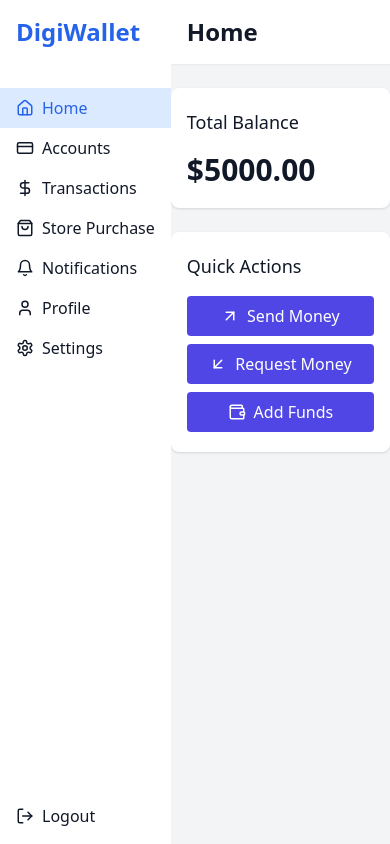
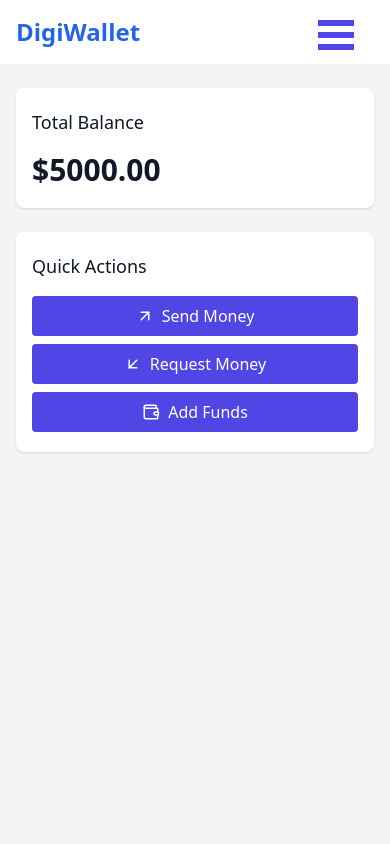
Before and after one commit to gitthat30/stratpoint-react-nieva, a React (Create React App) app: page /login in a window 390 px wide. Both pictures are taken after typing "name@example.com", "Sample123" into the empty fields and a click on the button "Log In". Built offline with nearby package versions, Linux system fonts and the light colour scheme.

Commit message:
feat: added burger menu that appears on phone resolutions

```diff
--- a/src/App.tsx
+++ b/src/App.tsx
@@ -5,14 +5,13 @@ import { AuthProvider, TabProvider, Tab, SettingsProvider } from './contexts';
 import { useAuthContext, useSettingsContext, useTabContext } from './hooks';
 import { BrowserRouter as Router, Route, Routes, Navigate, Outlet, useNavigate } from 'react-router-dom';
 import { Sidebar, Header } from './components';
+import { slide as Menu } from 'react-burger-menu';
 
 function App() {
   return (
     <AuthProvider>
       <Router>
-        <div className='dark'>
           <AppRoutes />
-        </div>
       </Router>
     </AuthProvider>
   );
@@ -67,12 +66,21 @@ export const UserRoutes : React.FC = () => {
 
   return (
     <div className={settings.darkMode ? 'dark' : 'light'}>
+      <div className="fixed h-15 p-4 bg-sidebar w-full lg:hidden grid grid-cols-2 items-center">
+            <h1 className="inline-block text-2xl font-bold text-blue-600">DigiWallet</h1>
+      </div>
       <div className="flex h-screen bg-background">
-        <div className="w-50 bg-sidebar">
+        <div className="lg:hidden bg-sidebar">
+          <Menu burgerBarClassName='bg-card-text' className='bg-sidebar' burgerButtonClassName='fixed right-4' pageWrapId='page-wrap' noOverlay>
+            <Sidebar handleTabChange={handleTabChange} />
+          </Menu>
+        </div>
+
+        <div className="w-64 bg-sidebar hidden lg:block">
             <Sidebar handleTabChange={handleTabChange}/>
         </div>
 
-        <div className="flex-1 overflow-y-auto">
+        <div className="flex-1 overflow-y-auto pt-16">
             <Header />
             <main className="max-w-7xl mx-auto py-6 sm:px-6 lg:px-8">
               <Routes>
--- a/src/components/user/common/Header/Header.tsx
+++ b/src/components/user/common/Header/Header.tsx
@@ -4,10 +4,10 @@ import { useTabContext } from '../../../../hooks/useTabContext';
 export function Header() {
     const { activeTab } = useTabContext();
     return (
-        <header className="bg-header shadow-sm">
-          <div className="max-w-7xl mx-auto py-4 px-4 sm:px-6 lg:px-8">
+        <div className="bg-header shadow-sm">
+          <div className="hidden lg:block max-w-7xl mx-auto py-4 px-4 sm:px-6 lg:px-8">
             <h1 className="text-2xl font-semibold text-header-text">{activeTab.charAt(0).toUpperCase() + activeTab.slice(1)}</h1>
           </div>
-        </header>
+        </div>
     )
 }
--- a/src/components/user/home/BalanceCard/BalanceCard.tsx
+++ b/src/components/user/home/BalanceCard/BalanceCard.tsx
@@ -6,7 +6,7 @@ interface BalanceCardProps {
 
 export function BalanceCard( { balance }: BalanceCardProps) {
     return (
-        <div className="bg-card-background overflow-hidden shadow rounded-lg">
+        <div className="bg-card-background overflow-hidden shadow rounded-lg max-w-sm:flex md:max-w-md:flex">
             <div className="px-4 py-5 sm:p-6">
             <h3 className="text-lg font-medium text-header-text mb-4">Total Balance</h3>
             <p className="text-3xl text-header-text font-bold">${balance.toFixed(2)}</p>
--- a/src/components/user/home/QuickActions/QuickActions.tsx
+++ b/src/components/user/home/QuickActions/QuickActions.tsx
@@ -9,7 +9,7 @@ interface QuickActionsProps {
 
 export function QuickActions( { handleSendMoney, handleRequestMoney, handleAddFunds } : QuickActionsProps) {
     return (
-        <div className="bg-card-background overflow-hidden shadow rounded-lg">
+        <div className="bg-card-background overflow-hidden shadow rounded-lg max-w-sm:flex md:max-w-md:flex">
             <div className="px-4 py-5 sm:p-6">
             <h3 className="text-lg font-medium text-header-text mb-4">Quick Actions</h3>
             <div className="space-y-2">
--- a/src/index.css
+++ b/src/index.css
@@ -45,3 +45,11 @@
     --currency-button: 235 235 235;
     --currency-button-hover: 182 182 182
 }
+
+.bm-burger-button {
+    position: fixed;
+    width: 36px;
+    height: 30px;
+    right: 36px;
+    top: 20px;
+  }
--- a/src/pages/user/Home.tsx
+++ b/src/pages/user/Home.tsx
@@ -2,9 +2,14 @@ import React from 'react'
 import { BalanceCard, QuickActions } from '../../components/user/home'
 export function Home() {
     return(
-        <div className="grid grid-cols-1 md:grid-cols-2 lg:grid-cols-3 gap-6">
-            <BalanceCard balance={5000} />
-            <QuickActions handleSendMoney={() => {}} handleRequestMoney={() => {}} handleAddFunds={() => {}} />
+        <div className="grid grid-cols-1 md:grid-cols-2 lg:grid-cols-3 gap-6 justify-center">
+            <div className='px-4 md:p-0'>
+                <BalanceCard balance={5000} />
+            </div>
+
+            <div className='px-4 md:p-0'>
+                <QuickActions handleSendMoney={() => {}} handleRequestMoney={() => {}} handleAddFunds={() => {}} />
+            </div>
         </div>
     )
 }
```
